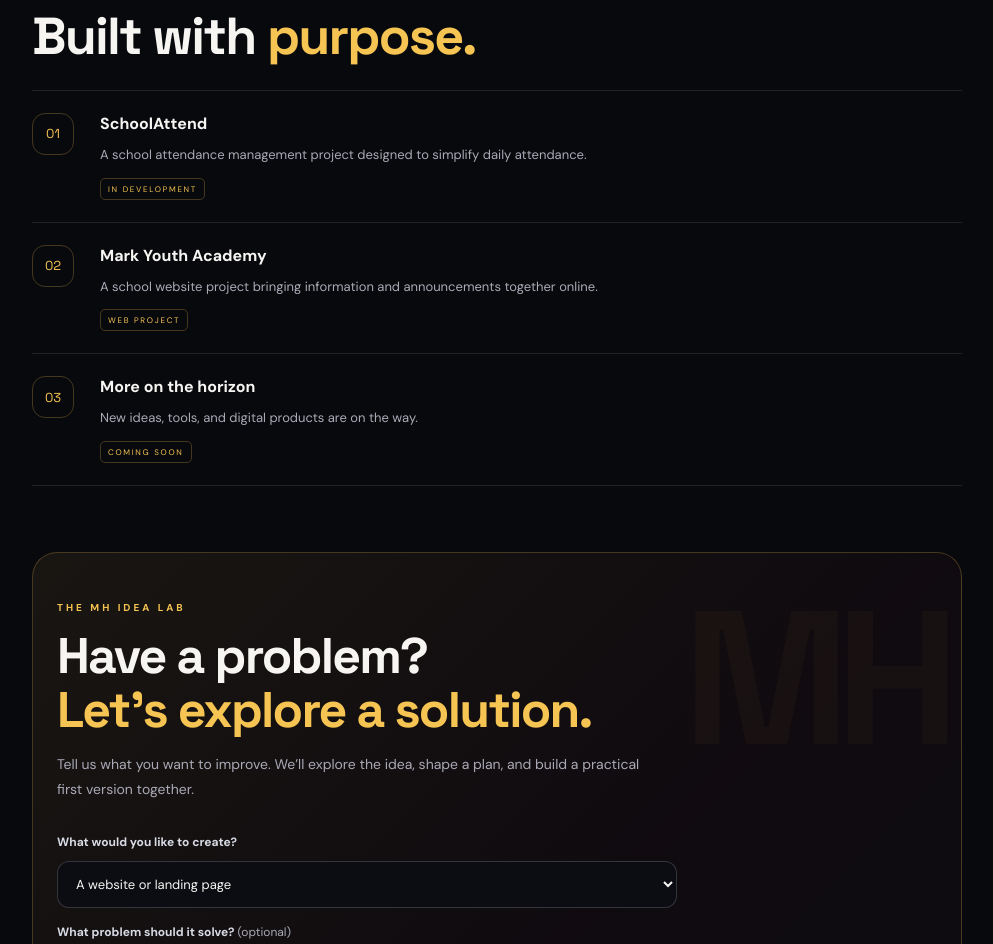
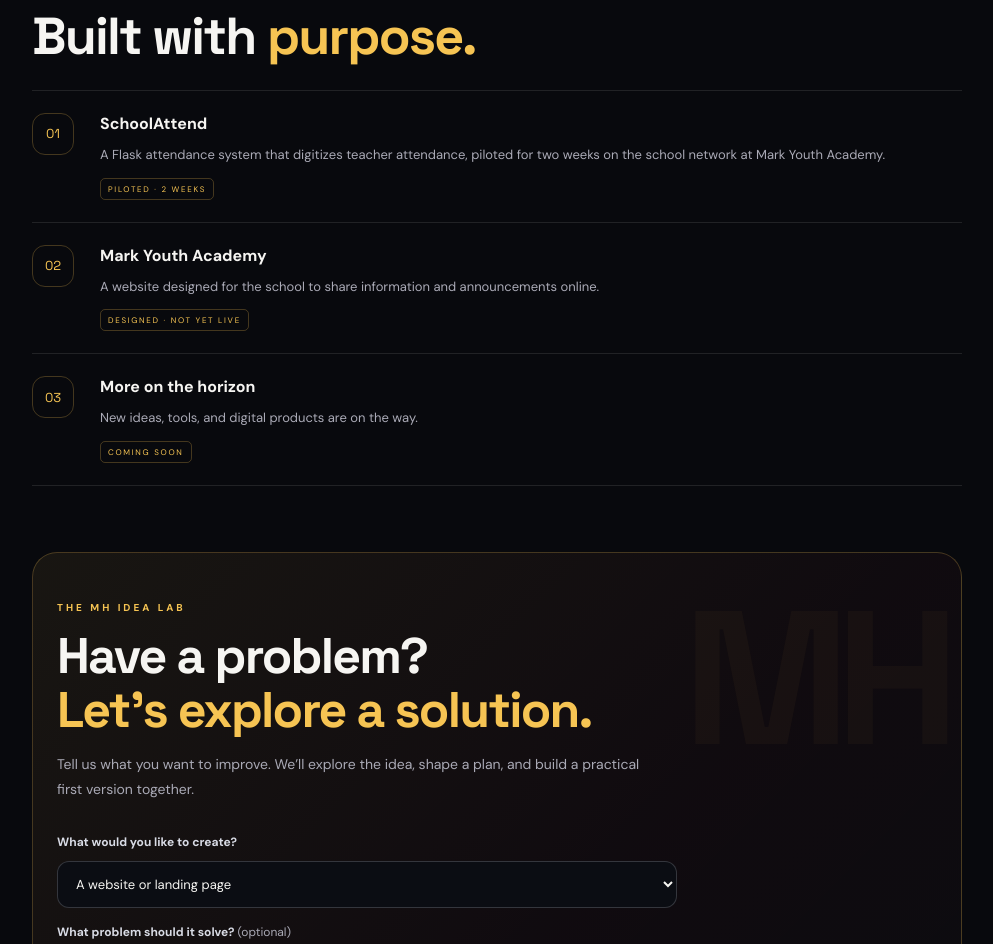
Before and after one commit to blackphionex/mh-technologies, a plain HTML site: page index.html in a window 1280 px wide. Shown: the part 1407-2351 px from the top of the page, without its empty margins (143-1136 px from the left). Drawn offline with Linux system fonts and the light colour scheme.

Commit message:
Update project cards to reflect real project status

```diff
--- a/index.html
+++ b/index.html
@@ -68,11 +68,11 @@
       <div class="project-list">
         <article class="project">
           <div class="project-badge">01</div>
-          <div><h3>SchoolAttend</h3><p>A school attendance management project designed to simplify daily attendance.</p><span class="tag">IN DEVELOPMENT</span></div>
+          <div><h3>SchoolAttend</h3><p>A Flask attendance system that digitizes teacher attendance, piloted for two weeks on the school network at Mark Youth Academy.</p><span class="tag">PILOTED · 2 WEEKS</span></div>
         </article>
         <article class="project">
           <div class="project-badge">02</div>
-          <div><h3>Mark Youth Academy</h3><p>A school website project bringing information and announcements together online.</p><span class="tag">WEB PROJECT</span></div>
+          <div><h3>Mark Youth Academy</h3><p>A website designed for the school to share information and announcements online.</p><span class="tag">DESIGNED · NOT YET LIVE</span></div>
         </article>
         <article class="project">
           <div class="project-badge">03</div>
```
